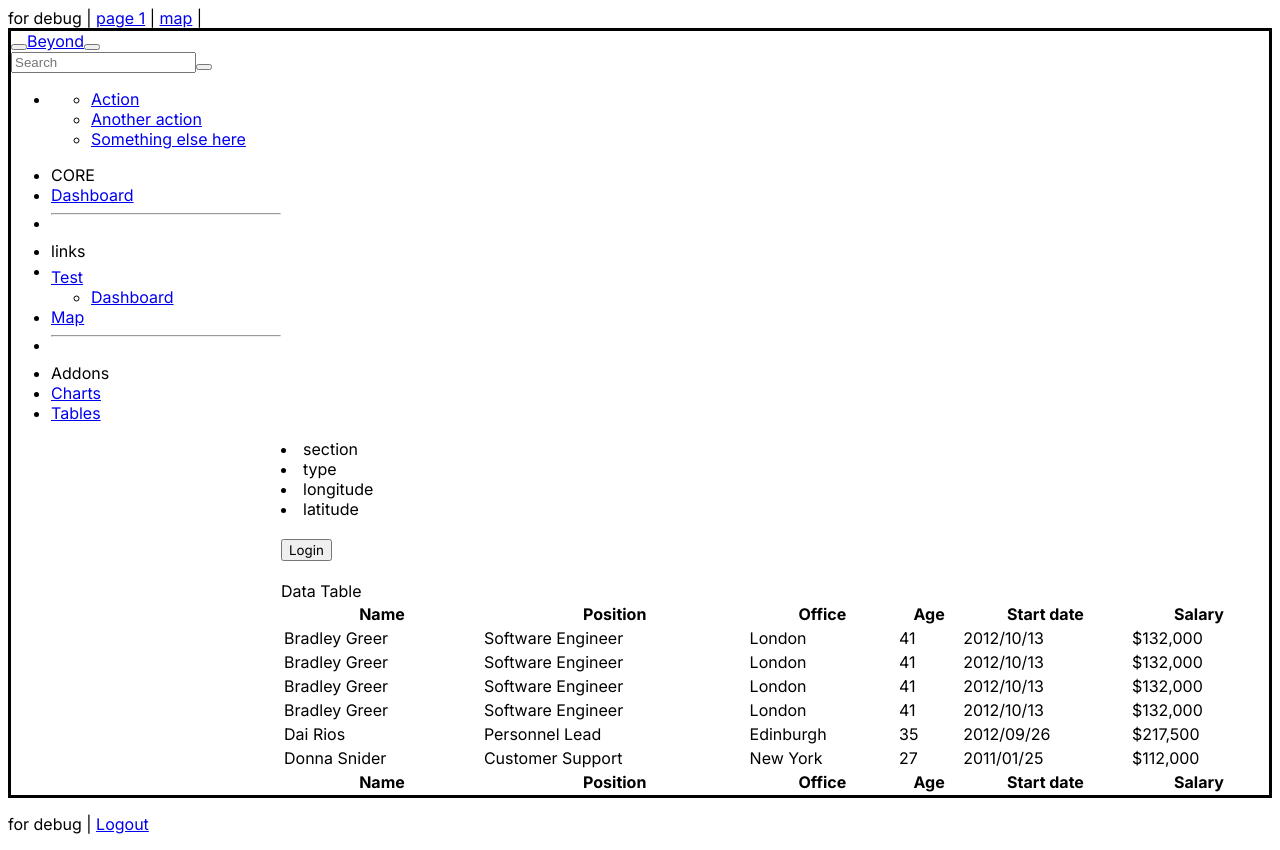
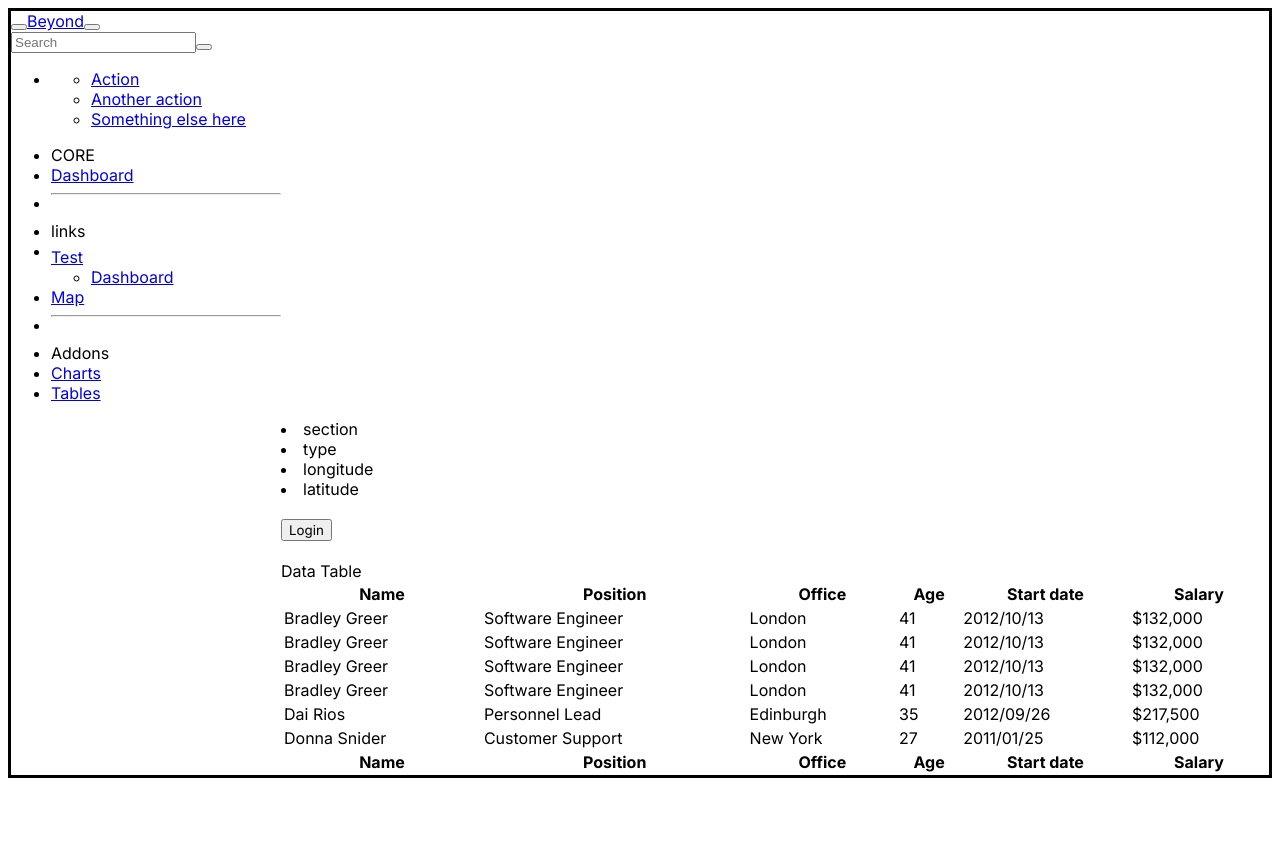
Before and after one commit to kod-rs/beyond, a Vue app: page / in a window 1280 px wide. After the commit the page ends 800 px from the top, so only its background shows below. Built offline with nearby package versions, Linux system fonts and the light colour scheme; sample sign-in values are in the browser's storage.

Commit message:
src template App.vue - cleanup debug

```diff
--- a/src/template/App.vue
+++ b/src/template/App.vue
@@ -1,22 +1,9 @@
-
 <template>
 
     <div>
-        <div>
-            for debug |
-            <router-link :to="{ name: 'page1' }">page 1</router-link> |
-            <router-link :to="{ name: 'page2' }">map</router-link> |
-        </div>
-
 
         <router-view>
         </router-view>
-
-        <p>
-            for debug |
-            <router-link to="/login">Logout</router-link>
-        </p>
-
 
     </div>
 
```
